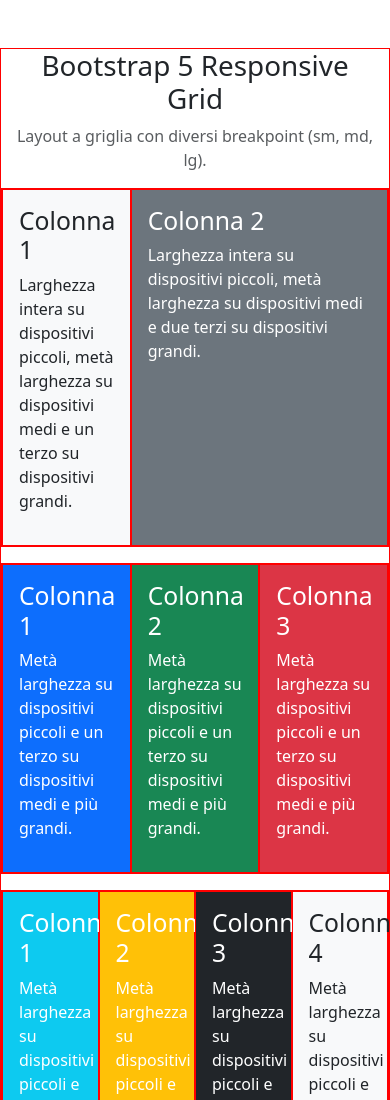
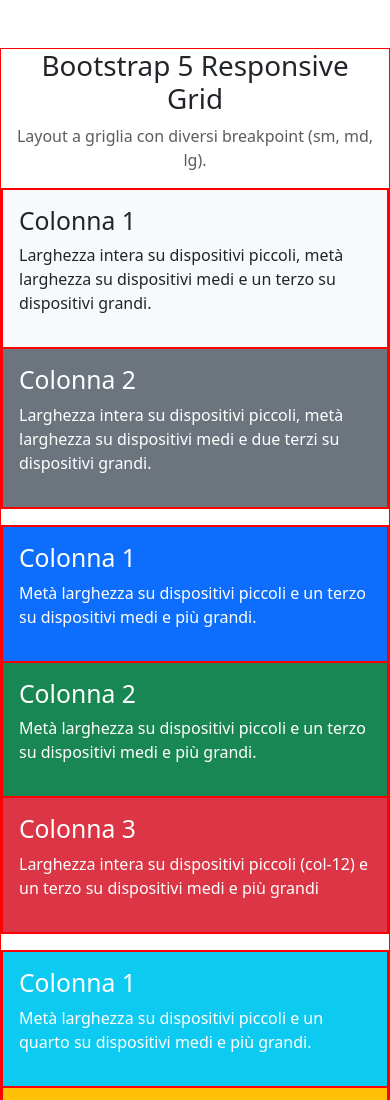
Before and after one commit to Andre050101/htmlcss-bootstrap-layout, a plain HTML site: page index.html in a window 390 px wide. Shown: the top 1100 px of the page. Drawn offline with nearby package versions, Linux system fonts and the light colour scheme.

Commit message:
rows completed with responsive behaviour

```diff
--- a/index.html
+++ b/index.html
@@ -17,11 +17,11 @@
 
             <!--First row-->
             <div class="debug row my-3">
-                <div class="debug col-4 p-3 bg-light">
+                <div class="debug col-lg-4 col-md-6 col-sm-12 p-3 bg-light">
                   <h2>Colonna 1</h2>
                   <p>Larghezza intera su dispositivi piccoli, metà larghezza su dispositivi medi e un terzo su dispositivi grandi.</p>
                 </div>
-                <div class="debug col-8 p-3 bg-secondary text-white">
+                <div class="debug col-lg-8  col-md-6 col-sm-12 p-3 bg-secondary text-white">
                   <h2>Colonna 2</h2>
                   <p>Larghezza intera su dispositivi piccoli, metà larghezza su dispositivi medi e due terzi su dispositivi grandi.</p>
                 </div>
@@ -29,35 +29,35 @@
 
             <!--Second row-->
             <div class="debug row my-3">
-                <div class="debug col-4 p-3 bg-primary text-white">
+                <div class="debug col-md-4 col-sm-6 p-3 bg-primary text-white">
                     <h2>Colonna 1</h2>
                     <p>Metà larghezza su dispositivi piccoli e un terzo su dispositivi medi e più grandi.</p>
                 </div>
-                <div class="debug col-4 p-3 bg-success text-white">
+                <div class="debug col-md-4 col-sm-6 p-3 bg-success text-white">
                     <h2>Colonna 2</h2>
                     <p>Metà larghezza su dispositivi piccoli e un terzo su dispositivi medi e più grandi.</p>
                 </div>
-                <div class="debug col-4 p-3 bg-danger text-white">
+                <div class="debug col-md-4 col-sm-12 p-3 bg-danger text-white">
                     <h2>Colonna 3</h2>
-                    <p>Metà larghezza su dispositivi piccoli e un terzo su dispositivi medi e più grandi.</p>
+                    <p>Larghezza intera su dispositivi piccoli (col-12) e un terzo su dispositivi medi e più grandi</p>
                 </div>
             </div>
 
             <!--Third row-->
             <div class="debug row">
-                <div class="debug col-3 p-3 bg-info text-white">
+                <div class="debug col-md-3 col-sm-6 p-3 bg-info text-white">
                     <h2>Colonna 1</h2>
                     <p>Metà larghezza su dispositivi piccoli e un quarto su dispositivi medi e più grandi.</p>
                 </div>
-                <div class="debug col-3 p-3 bg-warning text-white">
+                <div class="debug col-md-3 col-sm-6 p-3 bg-warning text-white">
                     <h2>Colonna 2</h2>
                     <p>Metà larghezza su dispositivi piccoli e un quarto su dispositivi medi e più grandi.</p>
                 </div>
-                <div class="debug col-3 p-3 bg-dark text-white">
+                <div class="debug col-md-3 col-sm-6 p-3 bg-dark text-white">
                     <h2>Colonna 3</h2>
                     <p>Metà larghezza su dispositivi piccoli e un quarto su dispositivi medi e più grandi.</p>
                 </div>
-                <div class="debug col-3 p-3 bg-light text-dark">
+                <div class="debug col-md-3 col-sm-6 p-3 bg-light text-dark">
                     <h2>Colonna 4</h2>
                     <p>Metà larghezza su dispositivi piccoli e un quarto su dispositivi medi e più grandi.</p>
                 </div>
```
